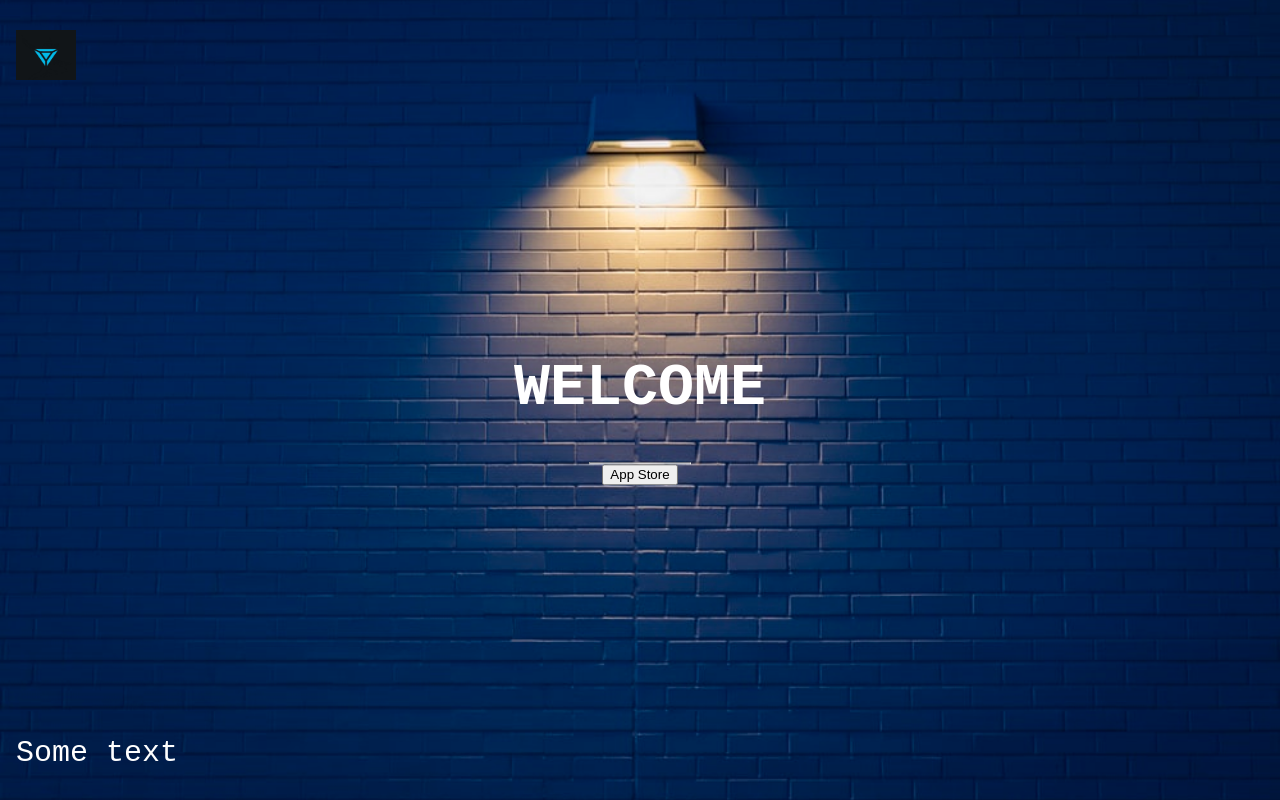
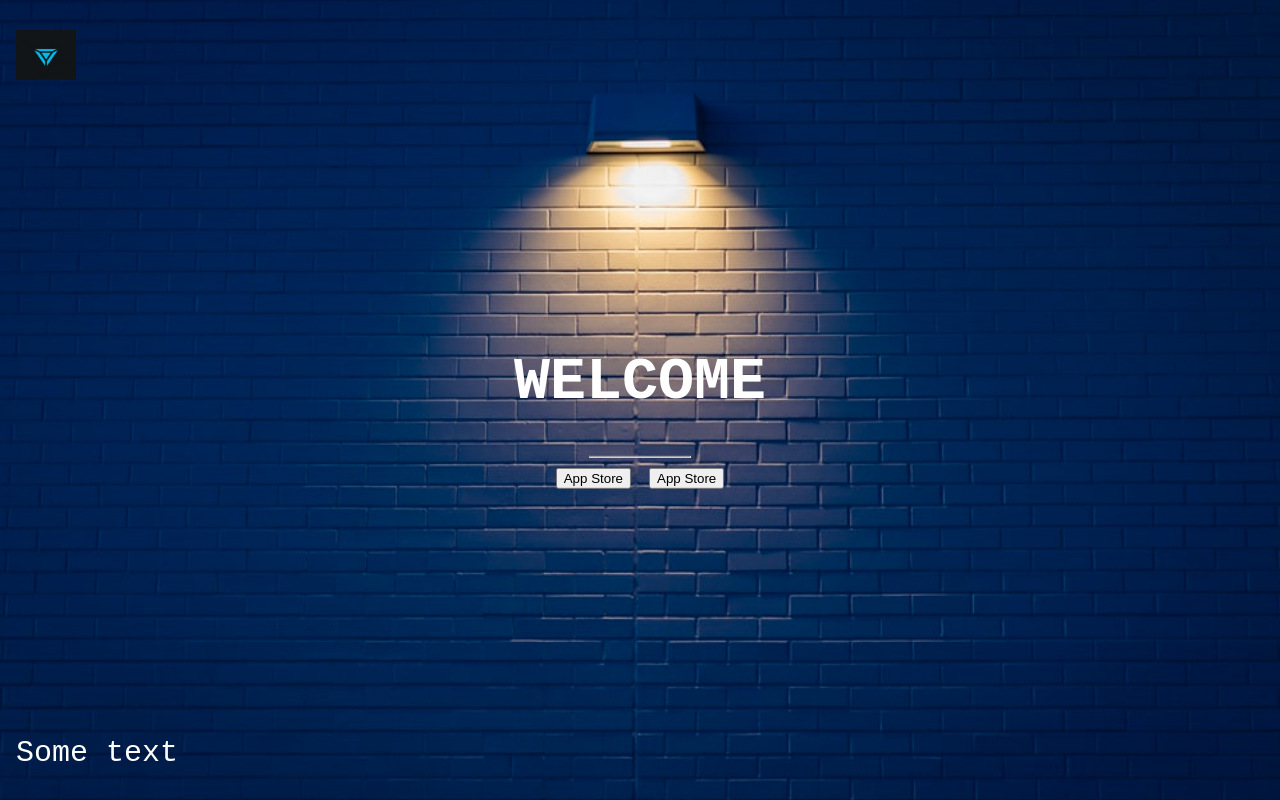
Before and after one commit to Tk016500/appstore.github.io, a plain HTML site: page index.html in a window 1280 px wide. Drawn offline with Linux system fonts and the light colour scheme.

Commit message:
Update index.html

```diff
--- a/index.html
+++ b/index.html
@@ -54,6 +54,7 @@ hr {
     <h1> WELCOME </h1>
     <hr>
      <button onclick="document.location='home page.html'">App Store</button>
+     <button onclick="document.location='new.html'">App Store</button>
   </div>
   <div class="bottomleft">
     <p>Some text</p>
```
